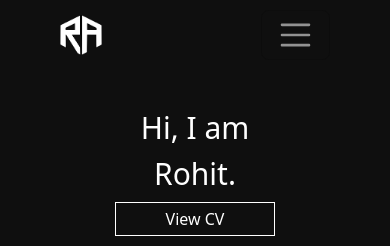
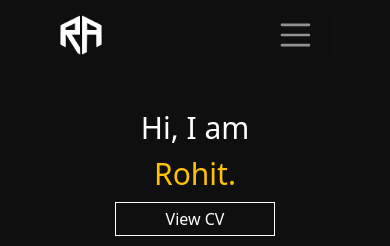
Before and after one commit to rohitashtekar/portfolio, a React (Vite) app in the folder Portfolio/: page / in a window 390 px wide. Shown: the top 246 px of the page. Built offline with nearby package versions, Linux system fonts and the light colour scheme.

Commit message:
UPDATE: responsive fixes

```diff
--- a/Portfolio/src/styles/pages/home.css
+++ b/Portfolio/src/styles/pages/home.css
@@ -40,9 +40,9 @@
   color: var(--primary-text-color);
 }
 
-.hero-text .fs-dev {
+.hero-text .fs-dev,.rohit {
   color: var(--tertiary-text-color);
-  padding-top: 3rem;
+  padding: 1.45rem 0;
 }
 
 .hero-btn {
```
